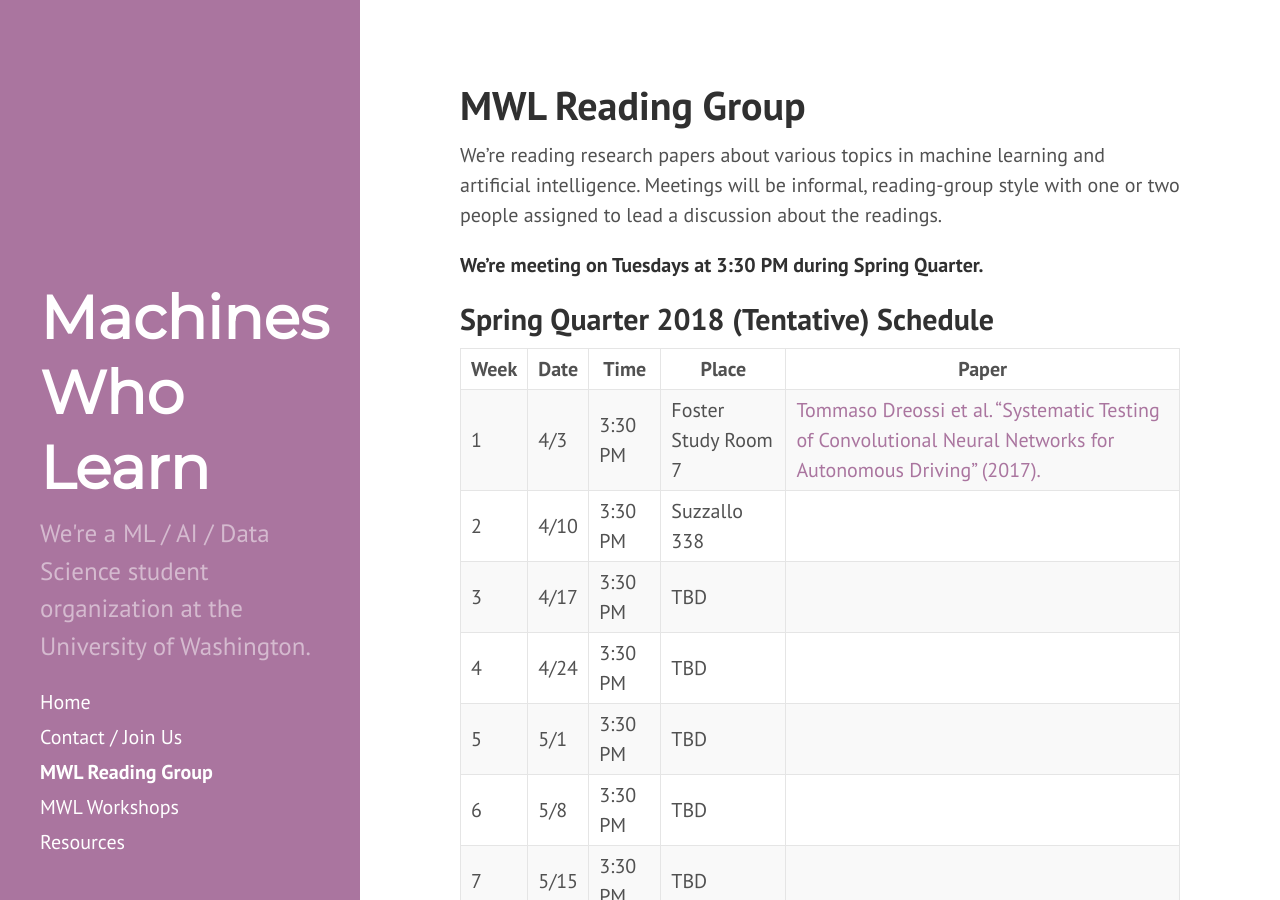
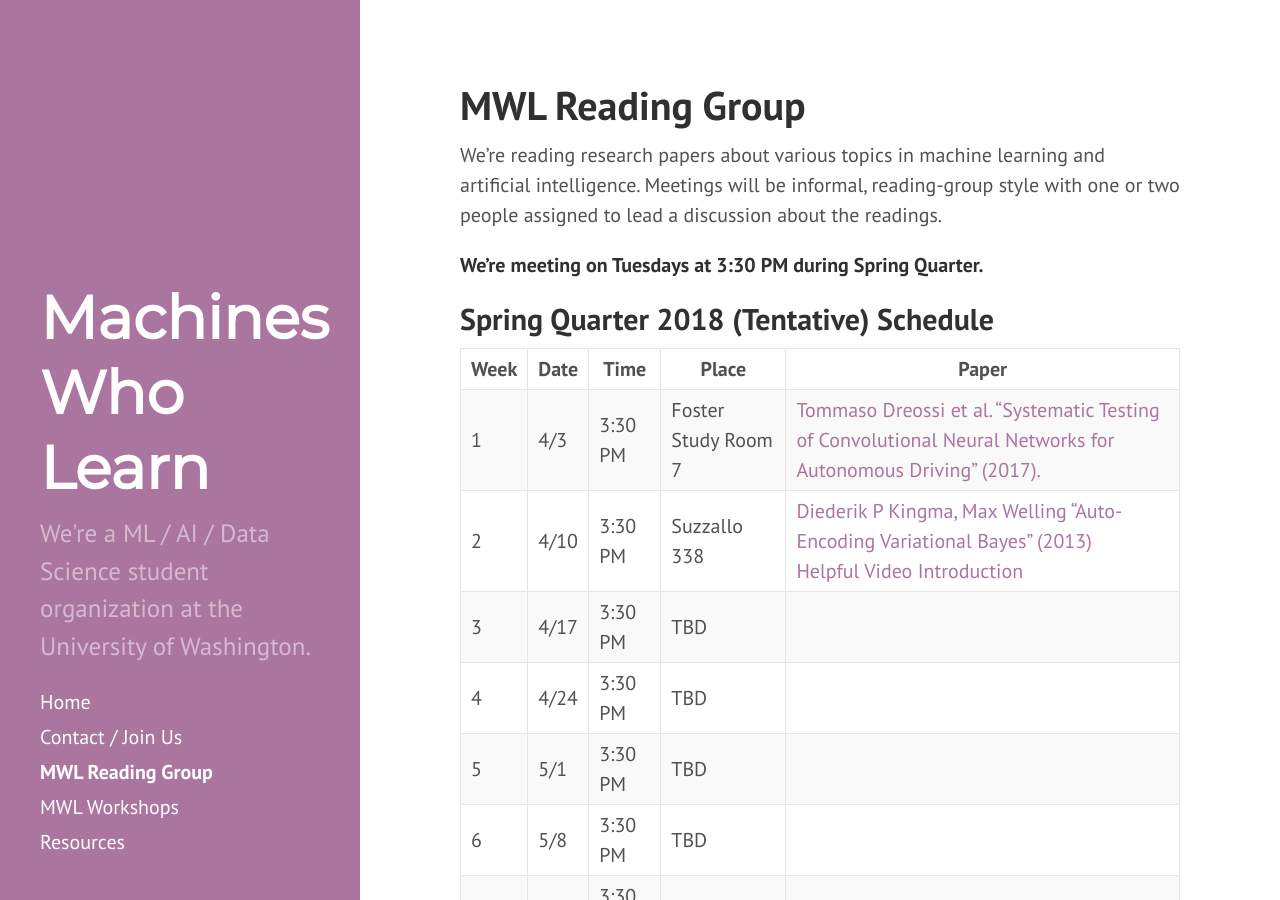
Before and after one commit to MachinesWhoLearn/machineswholearn.github.io, a Jekyll site: the page built from mwl_reading_group.md, in a window 1280 px wide and 900 px high. Built offline with Jekyll 4.4.1, drawn with Linux system fonts in a browser that asks for light colours.

Commit message:
Added VAE paper

```diff
--- a/mwl_reading_group.md
+++ b/mwl_reading_group.md
@@ -14,7 +14,7 @@ or two people assigned to lead a discussion about the readings.
 | Week | Date | Time | Place | Paper |
 |------|------|---------|---------|----------------------------------------------------------------------------------------------------------------------------------------------------------------------------------------------------------------------------------------------------------------|
 | 1 | 4/3 | 3:30 PM | Foster Study Room 7 | [Tommaso Dreossi et al. "Systematic Testing of Convolutional Neural Networks for Autonomous Driving" (2017).](https://arxiv.org/abs/1708.03309) |
-| 2 | 4/10 | 3:30 PM | Suzzallo 338 |  |
+| 2 | 4/10 | 3:30 PM | Suzzallo 338 | [Diederik P Kingma, Max Welling "Auto-Encoding Variational Bayes" (2013)](https://arxiv.org/abs/1312.6114) <br> [Helpful Video Introduction](https://www.youtube.com/watch?v=9zKuYvjFFS8) |
 | 3 | 4/17 | 3:30 PM | TBD |  |
 | 4 | 4/24 | 3:30 PM | TBD |  |
 | 5 | 5/1 | 3:30 PM | TBD |  |
```
